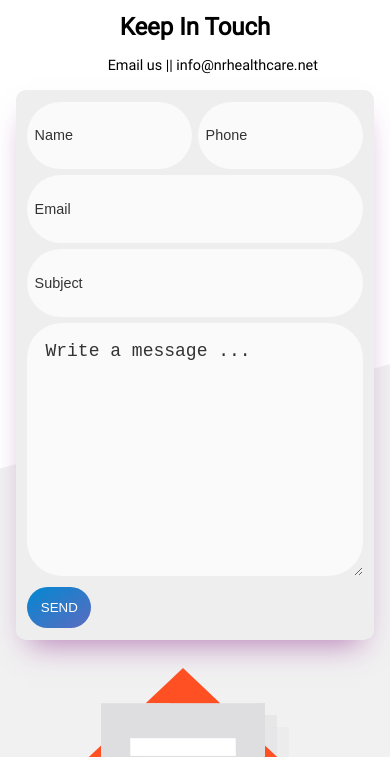
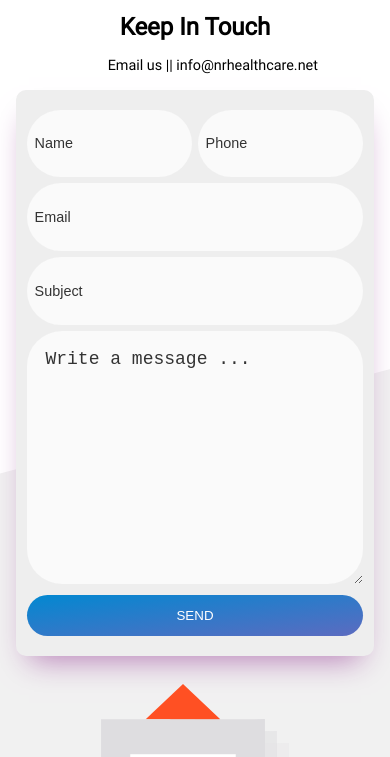
Before and after one commit to RiadHossain43/nr-healthcare, a plain HTML site: page contact.html in a window 390 px wide. Shown: the part 87-844 px from the top of the page. Drawn offline with nearby package versions, Linux system fonts and the light colour scheme.

Commit message:
NEw UPdate

```diff
--- a/css/hire.css
+++ b/css/hire.css
@@ -129,8 +129,7 @@ textarea:focus{
     border: 1px solid var(--input-focus-color);
 }
 .submit_btn{
-    padding: 1em;
-    /* border: 1px solid var(--input-border-color); */
+    padding: 1rem;
     width: 20%;
     color: white;
     border-radius: 5px;
@@ -162,15 +161,16 @@ textarea:focus{
     }
     #send_msg, #contact_info{
         width:100%;
+        padding: 1rem;
     }
     .contact_typ{
         margin: 1em 0;
     }
 }
 @media screen and (max-width:768px){
-    .contact-style-container{
-        /* height: 160vh; */
-    }
+    /* .contact-style-container{
+        height: 160vh;
+    } */
     .contact-style{
         top: 30%;
     }
@@ -190,11 +190,11 @@ textarea:focus{
         font-size: .9rem;
     }
     #send_msg{
-        padding: .5rem;
+        padding:1rem .5rem;
     }
     .submit_btn{
         padding: 1em;
-        width:auto;
+        width:100%;
     }
     .hire{
         padding:1rem 1rem;
--- a/css/works.css
+++ b/css/works.css
@@ -111,6 +111,7 @@
     margin: 0 auto;
     display: flex;
     flex-wrap: wrap;
+
 }
 
 .req_back{
@@ -174,6 +175,7 @@
     }
     .req-form{
         width: 100%;
+        padding-bottom: .5rem;
     }
     .cross{
         height: 1.2rem;
```
